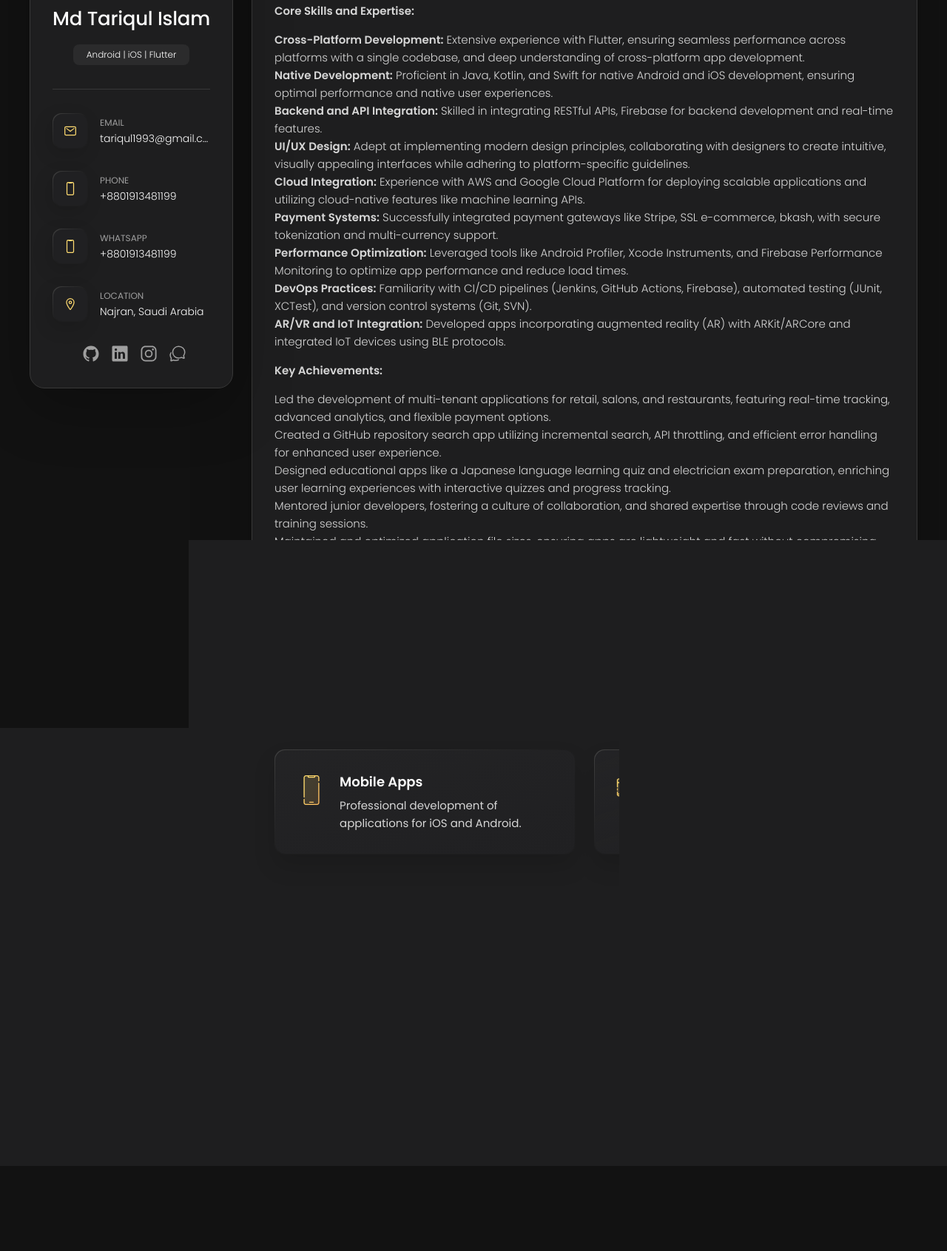
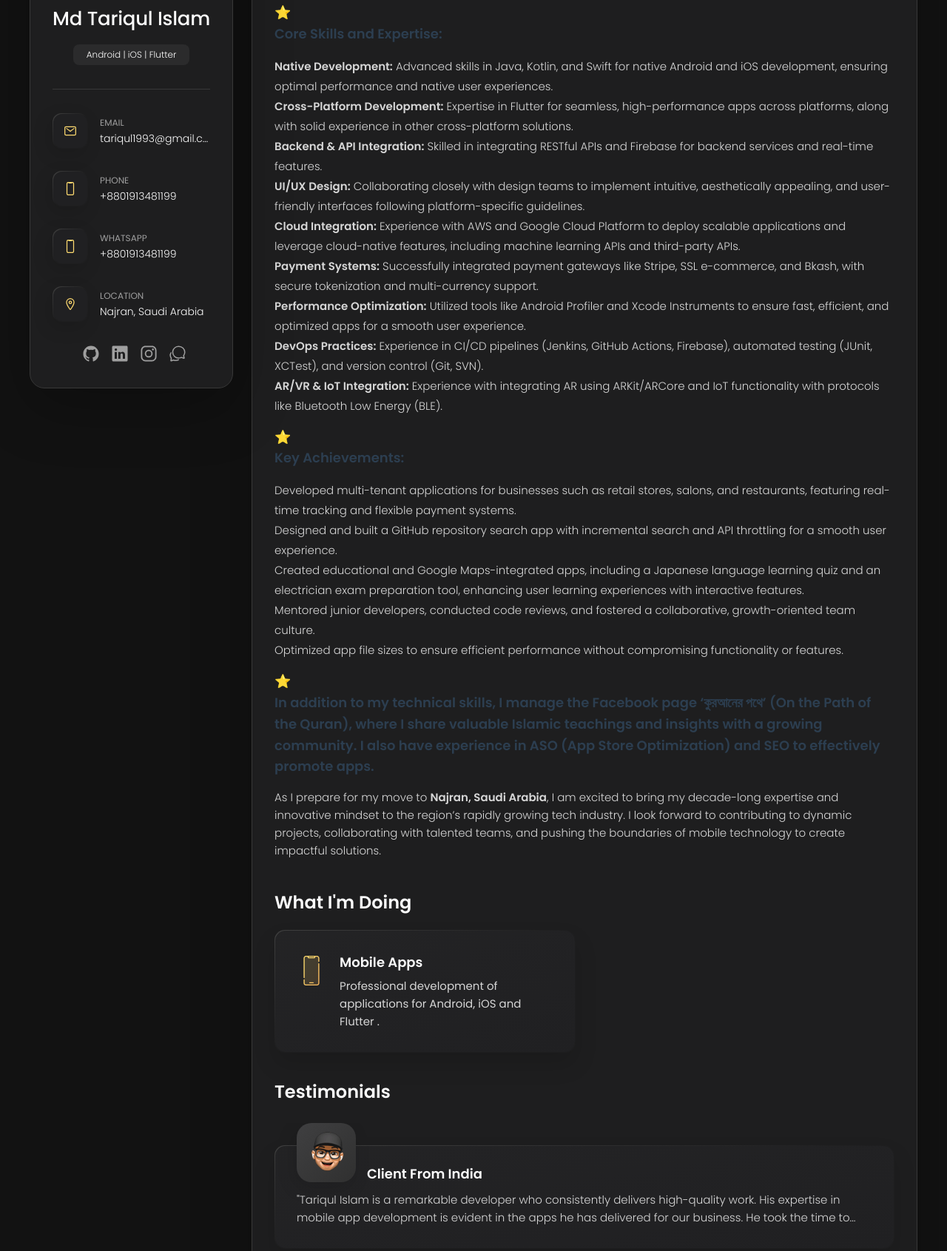
Before and after one commit to tariqul000/tariqul000.github.io, a plain HTML site: page index.html in a window 1280 px wide. Shown: the part 287-1978 px from the top of the page at 74% size. Before the commit the page ends 1863 px from the top, so only its background shows below. Drawn offline with nearby package versions, Linux system fonts and the light colour scheme.

Commit message:
Update index.html

```diff
--- a/index.html
+++ b/index.html
@@ -231,46 +231,45 @@
           <h2 class="h2 article-title">About me</h2>
         </header>
 
-        <section class="about-text">
-  <p>
-    I am <strong>Tariqul Islam</strong>, a seasoned mobile application developer with over 10 years of experience in designing, developing, and delivering cutting-edge mobile solutions for Android and iOS platforms. With a portfolio of more than 20 published apps, I have honed my ability to craft scalable, secure, and user-friendly applications that cater to diverse industries and user needs.
-  </p>
+         <section class="about-text">
+          <p>
+            I am <strong>Tariqul Islam</strong>, a passionate and experienced mobile application developer with over 10 years of expertise in designing, developing, and delivering innovative mobile solutions. With more than 50 apps published on the Play Store and Apple Store, I have a proven ability to create scalable, secure, and user-centric applications for both Android and iOS platforms.
+          </p>
 
-  <p>
-    <strong>Core Skills and Expertise:</strong>
-    <ul>
-      <li><strong>Cross-Platform Development:</strong> Extensive experience with Flutter, ensuring seamless performance across platforms with a single codebase, and deep understanding of cross-platform app development.</li>
-      <li><strong>Native Development:</strong> Proficient in Java, Kotlin, and Swift for native Android and iOS development, ensuring optimal performance and native user experiences.</li>
-      <li><strong>Backend and API Integration:</strong> Skilled in integrating RESTful APIs, Firebase for backend development and real-time features.</li>
-      <li><strong>UI/UX Design:</strong> Adept at implementing modern design principles, collaborating with designers to create intuitive, visually appealing interfaces while adhering to platform-specific guidelines.</li>
-      <li><strong>Cloud Integration:</strong> Experience with AWS and Google Cloud Platform for deploying scalable applications and utilizing cloud-native features like machine learning APIs.</li>
-      <li><strong>Payment Systems:</strong> Successfully integrated payment gateways like Stripe, SSL e-commerce, bkash, with secure tokenization and multi-currency support.</li>
-      <li><strong>Performance Optimization:</strong> Leveraged tools like Android Profiler, Xcode Instruments, and Firebase Performance Monitoring to optimize app performance and reduce load times.</li>
-      <li><strong>DevOps Practices:</strong> Familiarity with CI/CD pipelines (Jenkins, GitHub Actions, Firebase), automated testing (JUnit, XCTest), and version control systems (Git, SVN).</li>
-      <li><strong>AR/VR and IoT Integration:</strong> Developed apps incorporating augmented reality (AR) with ARKit/ARCore and integrated IoT devices using BLE protocols.</li>
-    </ul>
-  </p>
+          <p style="font-size: 18px; font-weight: bold; color: #2c3e50;">
+            <span style="color: #f39c12;">⭐</span> <strong>Core Skills and Expertise:</strong>
+            <ul style="line-height: 1.8;">
+              <li><strong>Native Development:</strong> Advanced skills in Java, Kotlin, and Swift for native Android and iOS development, ensuring optimal performance and native user experiences.</li>
+              <li><strong>Cross-Platform Development:</strong> Expertise in Flutter for seamless, high-performance apps across platforms, along with solid experience in other cross-platform solutions.</li>
+              <li><strong>Backend & API Integration:</strong> Skilled in integrating RESTful APIs and Firebase for backend services and real-time features.</li>
+              <li><strong>UI/UX Design:</strong> Collaborating closely with design teams to implement intuitive, aesthetically appealing, and user-friendly interfaces following platform-specific guidelines.</li>
+              <li><strong>Cloud Integration:</strong> Experience with AWS and Google Cloud Platform to deploy scalable applications and leverage cloud-native features, including machine learning APIs and third-party APIs.</li>
+              <li><strong>Payment Systems:</strong> Successfully integrated payment gateways like Stripe, SSL e-commerce, and Bkash, with secure tokenization and multi-currency support.</li>
+              <li><strong>Performance Optimization:</strong> Utilized tools like Android Profiler and Xcode Instruments to ensure fast, efficient, and optimized apps for a smooth user experience.</li>
+              <li><strong>DevOps Practices:</strong> Experience in CI/CD pipelines (Jenkins, GitHub Actions, Firebase), automated testing (JUnit, XCTest), and version control (Git, SVN).</li>
+              <li><strong>AR/VR & IoT Integration:</strong> Experience with integrating AR using ARKit/ARCore and IoT functionality with protocols like Bluetooth Low Energy (BLE).</li>
+            </ul>
+          </p>
 
-  <p>
-    <strong>Key Achievements:</strong>
-    <ul>
-      <li>Led the development of multi-tenant applications for retail, salons, and restaurants, featuring real-time tracking, advanced analytics, and flexible payment options.</li>
-      <li>Created a GitHub repository search app utilizing incremental search, API throttling, and efficient error handling for enhanced user experience.</li>
-      <li>Designed educational apps like a Japanese language learning quiz and electrician exam preparation, enriching user learning experiences with interactive quizzes and progress tracking.</li>
-      <li>Mentored junior developers, fostering a culture of collaboration, and shared expertise through code reviews and training sessions.</li>
-      <li>Maintained and optimized application file sizes, ensuring apps are lightweight and fast without compromising functionality.</li>
-    </ul>
-  </p>
+          <p style="font-size: 18px; font-weight: bold; color: #2c3e50;">
+            <span style="color: #f39c12;">⭐</span> <strong>Key Achievements:</strong>
+            <ul style="line-height: 1.8;">
+              <li>Developed multi-tenant applications for businesses such as retail stores, salons, and restaurants, featuring real-time tracking and flexible payment systems.</li>
+              <li>Designed and built a GitHub repository search app with incremental search and API throttling for a smooth user experience.</li>
+              <li>Created educational and Google Maps-integrated apps, including a Japanese language learning quiz and an electrician exam preparation tool, enhancing user learning experiences with interactive features.</li>
+              <li>Mentored junior developers, conducted code reviews, and fostered a collaborative, growth-oriented team culture.</li>
+              <li>Optimized app file sizes to ensure efficient performance without compromising functionality or features.</li>
+            </ul>
+          </p>
 
-  <p>
-    Beyond professional development, I manage the Facebook page <strong>‘কুরআনের পথে’</strong> (On the Path of the Quran), promoting Islamic teachings and meaningful discussions to a global audience.
-  </p>
+          <p style="font-size: 18px; font-weight: bold; color: #2c3e50;">
+            <span style="color: #f39c12;">⭐</span> In addition to my technical skills, I manage the Facebook page <strong>‘কুরআনের পথে’</strong> (On the Path of the Quran), where I share valuable Islamic teachings and insights with a growing community. I also have experience in ASO (App Store Optimization) and SEO to effectively promote apps.
+          </p>
 
-  <p>
-    As I prepare to relocate to <strong>Najran, Saudi Arabia</strong>, I am eager to bring my decade-long expertise, innovative mindset, and dedication to excellence to the region’s growing tech ecosystem. I look forward to contributing to transformative projects and collaborating with dynamic teams to push the boundaries of mobile technology.
-  </p>
-</section>
-
+          <p>
+            As I prepare for my move to <strong>Najran, Saudi Arabia</strong>, I am excited to bring my decade-long expertise and innovative mindset to the region’s rapidly growing tech industry. I look forward to contributing to dynamic projects, collaborating with talented teams, and pushing the boundaries of mobile technology to create impactful solutions.
+          </p>
+        </section>
 
 
 
@@ -293,13 +292,13 @@
                 <h4 class="h4 service-item-title">Mobile apps</h4>
 
                 <p class="service-item-text">
-                  Professional development of applications for iOS and Android.
+                  Professional development of applications for Android, iOS and Flutter .
                 </p>
               </div>
 
             </li>
 
-            <li class="service-item">
+<!--             <li class="service-item">
 
               <div class="service-icon-box">
                 <img src="./assets/images/icon-photo.svg" alt="camera icon" width="40">
@@ -313,7 +312,7 @@
                 </p>
               </div>
 
-            </li>
+            </li> -->
 
           </ul>
 
@@ -337,16 +336,14 @@
                   <img src="./assets/images/avatar-1.png" alt="Client From USA" width="60" data-testimonials-avatar>
                 </figure>
 
-                <h4 class="h4 testimonials-item-title" data-testimonials-title>Client From USA</h4>
+                <h4 class="h4 testimonials-item-title" data-testimonials-title>Client From India</h4>
 
                 <div class="testimonials-text" data-testimonials-text>
                   <p>
-                    Lorem Ipsum is simply dummy text of the printing and typesetting industry. Lorem Ipsum has been the
-                    industry's standard dummy text ever since the 1500s, when an unknown printer took a galley of type
-                    and scrambled it to make a type specimen book. It has survived not only five centuries, but also the
-                    leap into electronic typesetting, remaining essentially unchanged. It was popularised in the 1960s
-                    with the release of Letraset sheets containing Lorem Ipsum passages, and more recently with desktop
-                    publishing software like Aldus PageMaker including versions of Lorem Ipsum.
+                    "Tariqul Islam is a remarkable developer who consistently delivers high-quality work. His expertise in mobile app development is evident in the apps he has delivered for our business.
+                    He took the time to understand our needs and worked closely with our team to create a user-friendly, efficient solution.
+                    His knowledge of both native and cross-platform development gave us flexibility and great performance.
+                    We highly recommend Tariqul for any mobile app project!"
                   </p>
                 </div>
 
@@ -374,7 +371,7 @@
 
             <div class="modal-img-wrapper">
               <figure class="modal-avatar-box">
-                <img src="./assets/images/avatar-1.png" alt="Client From USA" width="80" data-modal-img>
+                <img src="./assets/images/avatar-1.png" alt="Client From India" width="80" data-modal-img>
               </figure>
 
               <img src="./assets/images/icon-quote.svg" alt="quote icon">
@@ -388,12 +385,10 @@
 
               <div data-modal-text>
                 <p>
-                  Lorem Ipsum is simply dummy text of the printing and typesetting industry. Lorem Ipsum has been the
-                  industry's standard dummy text ever since the 1500s, when an unknown printer took a galley of type and
-                  scrambled it to make a type specimen book. It has survived not only five centuries, but also the leap
-                  into electronic typesetting, remaining essentially unchanged. It was popularised in the 1960s with the
-                  release of Letraset sheets containing Lorem Ipsum passages, and more recently with desktop publishing
-                  software like Aldus PageMaker including versions of Lorem Ipsum.
+                    Tariqul Islam is a remarkable developer who consistently delivers high-quality work. His expertise in mobile app development is evident in the apps he has delivered for our business.
+                    He took the time to understand our needs and worked closely with our team to create a user-friendly, efficient solution.
+                    His knowledge of both native and cross-platform development gave us flexibility and great performance.
+                    We highly recommend Tariqul for any mobile app project!.
                 </p>
               </div>
 
@@ -484,14 +479,14 @@
 
             <li class="timeline-item">
 
-              <h4 class="h4 timeline-item-title">Parul University</h4>
+              <h4 class="h4 timeline-item-title">Jahangirnagar University</h4>
 
-              <span>2015 — 2019</span>
+              <span>2015 — 2016</span>
 
               <p class="timeline-text">
-                Bachelor of Technology - Computer Science
+                Master of Computer Science
                 <br>
-                Grade: 3.14 GPA
+                Grade: 3.18 GPA
                 </br>
 
               </p>
@@ -500,14 +495,14 @@
 
             <li class="timeline-item">
 
-              <h4 class="h4 timeline-item-title">Lal Bahadur Shastri Vidhyalaya</h4>
+              <h4 class="h4 timeline-item-title">IUBAT - International University of Business Agriculture and Technology</h4>
 
-              <span>2013 — 2015</span>
+              <span>2010 — 2014</span>
 
               <p class="timeline-text">
-                High School Diploma, Mathematics
+               Bachelor of Computer Science and Engineering
                 <br>
-                Grade: A+
+                Grade: 3.32 GPA
                 </br>
               </p>
 
```
